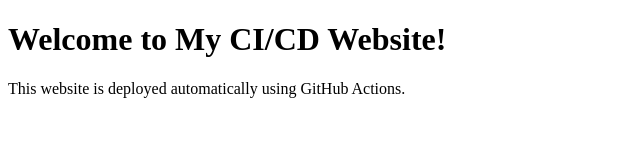
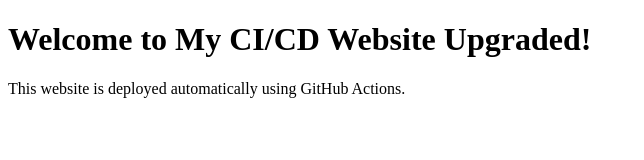
Before and after one commit to ChintaShivaji/shiv-ci-cd-project, a plain HTML site: page index.html in a window 1280 px wide. Shown: the whole page, without its empty margins (0-644 px from the left). Drawn offline with Linux system fonts and the light colour scheme.

Commit message:
updated index.html file

```diff
--- a/index.html
+++ b/index.html
@@ -4,7 +4,7 @@
     <title>My CI/CD Website</title>
 </head>
 <body>
-    <h1>Welcome to My CI/CD Website!</h1>
+    <h1>Welcome to My CI/CD Website Upgraded!</h1>
     <p>This website is deployed automatically using GitHub Actions.</p>
 </body>
 </html>
```
